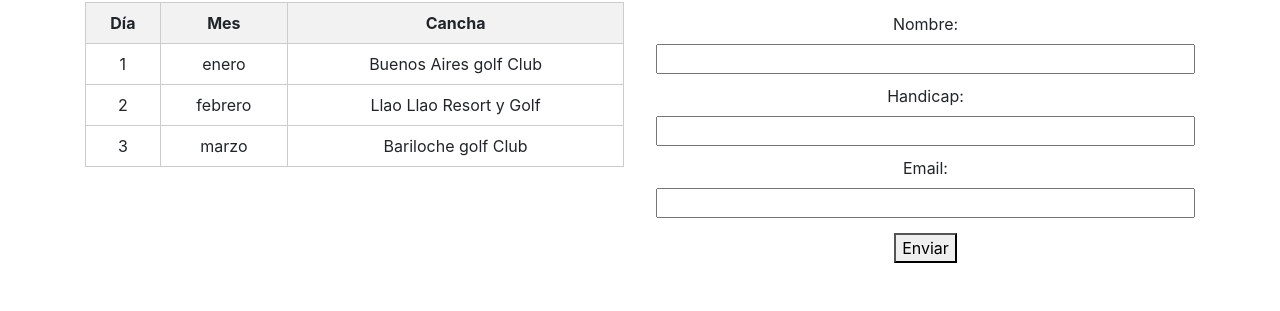
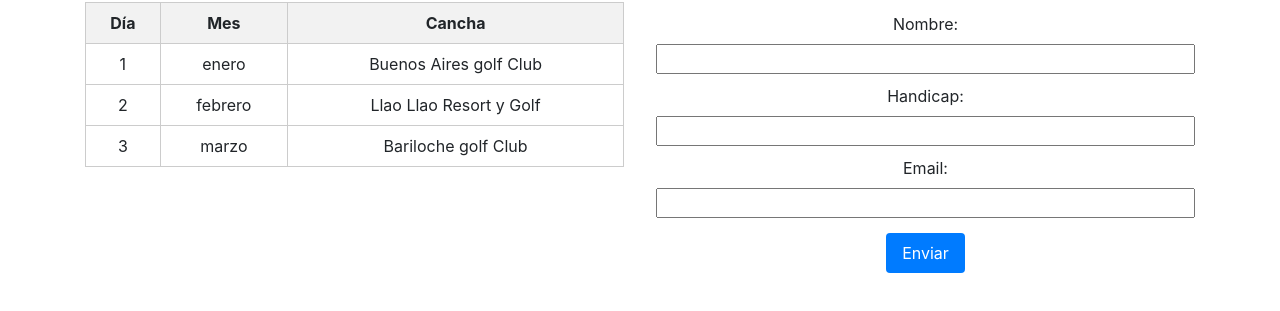
Before and after one commit to Nestor772/PFDuhalde, a website: page views/calendario.html in a window 1280 px wide. Shown: the part 411-722 px from the top of the page. Drawn offline with nearby package versions, Linux system fonts and the light colour scheme.

Commit message:
animacion de boton enviar

```diff
--- a/scss/calendario.scss
+++ b/scss/calendario.scss
@@ -3,6 +3,9 @@
 $border-color: #ccc;
 $background-color: #f2f2f2;
 $font-weight-bold: bold;
+$button-bg: #007bff;
+$button-color: #fff;
+$button-hover-scale: 1.1;
 
 // Mixins
 @mixin flex-container {
@@ -67,5 +70,17 @@
 
     button {
         margin-top: 15px;
+        display: inline-block;
+        padding: 0.5rem 1rem;
+        background-color: $button-bg;
+        color: $button-color;
+        border: none;
+        border-radius: 0.25rem;
+        cursor: pointer;
+        transition: transform 0.2s ease-out;
+
+        &:hover {
+            transform: scale($button-hover-scale);
+          }
     }
 }
```
Also changed, not shown: css/calendario.css, 1 other file.
